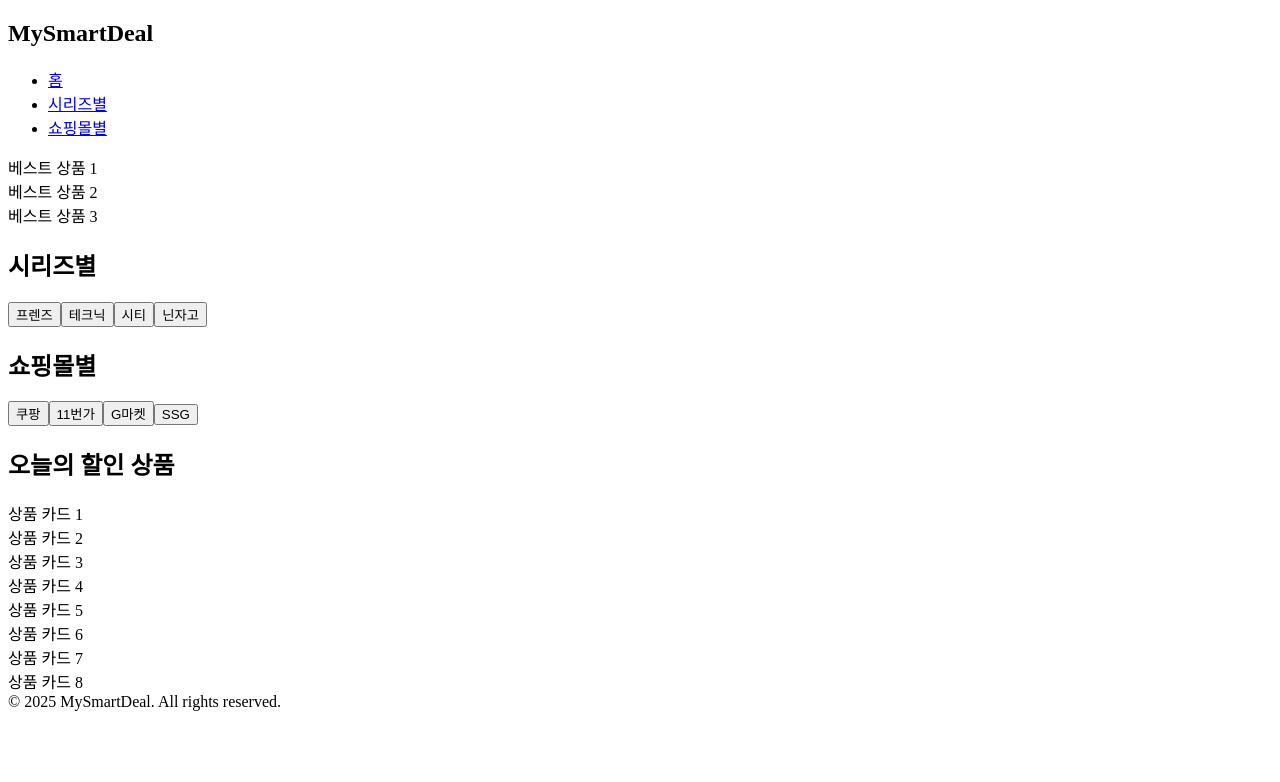
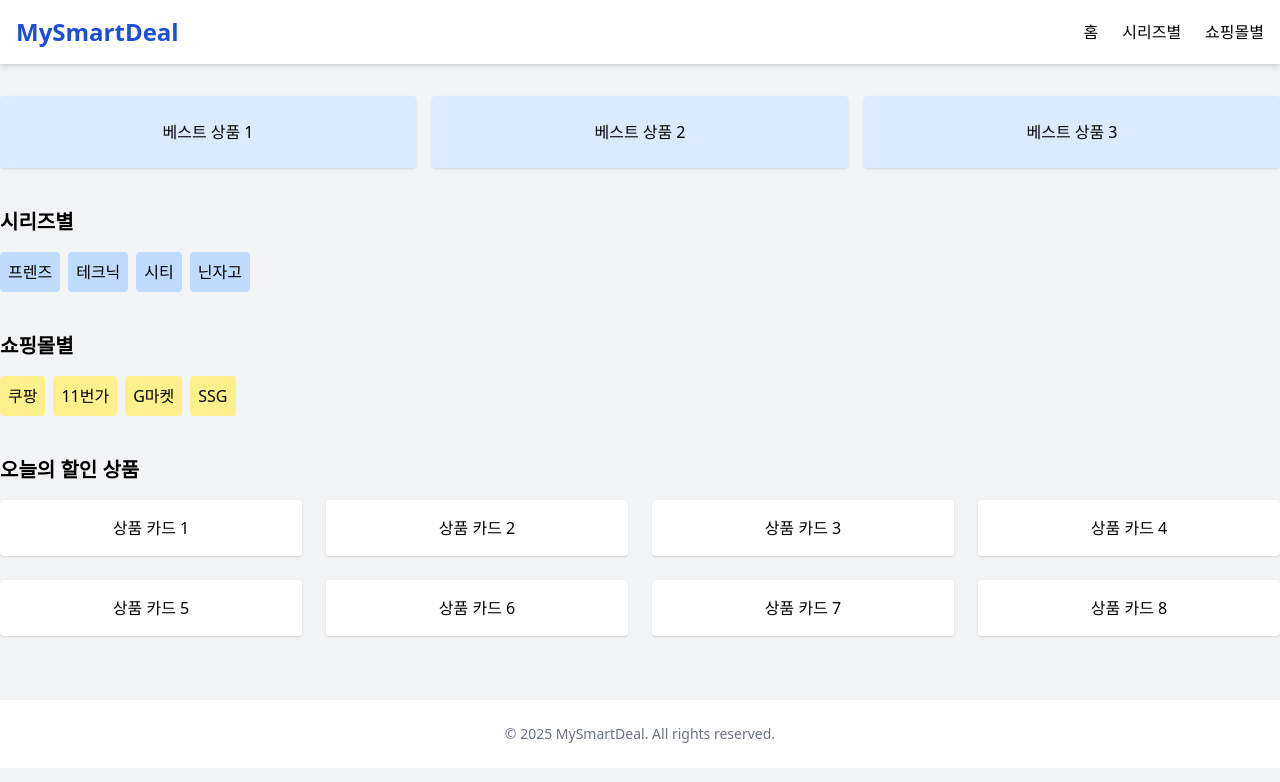
Before and after one commit to mysmartdeal/mysmartdeal, a Next.js app: page / in a window 1280 px wide. Shown: the top 782 px of the page. Built offline with nearby package versions, Linux system fonts and the light colour scheme.

Commit message:
Create _app.js

```diff
--- /dev/null
+++ b/pages/_app.js
@@ -0,0 +1,5 @@
+import '@/styles/globals.css'
+
+export default function App({ Component, pageProps }) {
+  return <Component {...pageProps} />
+}
```
